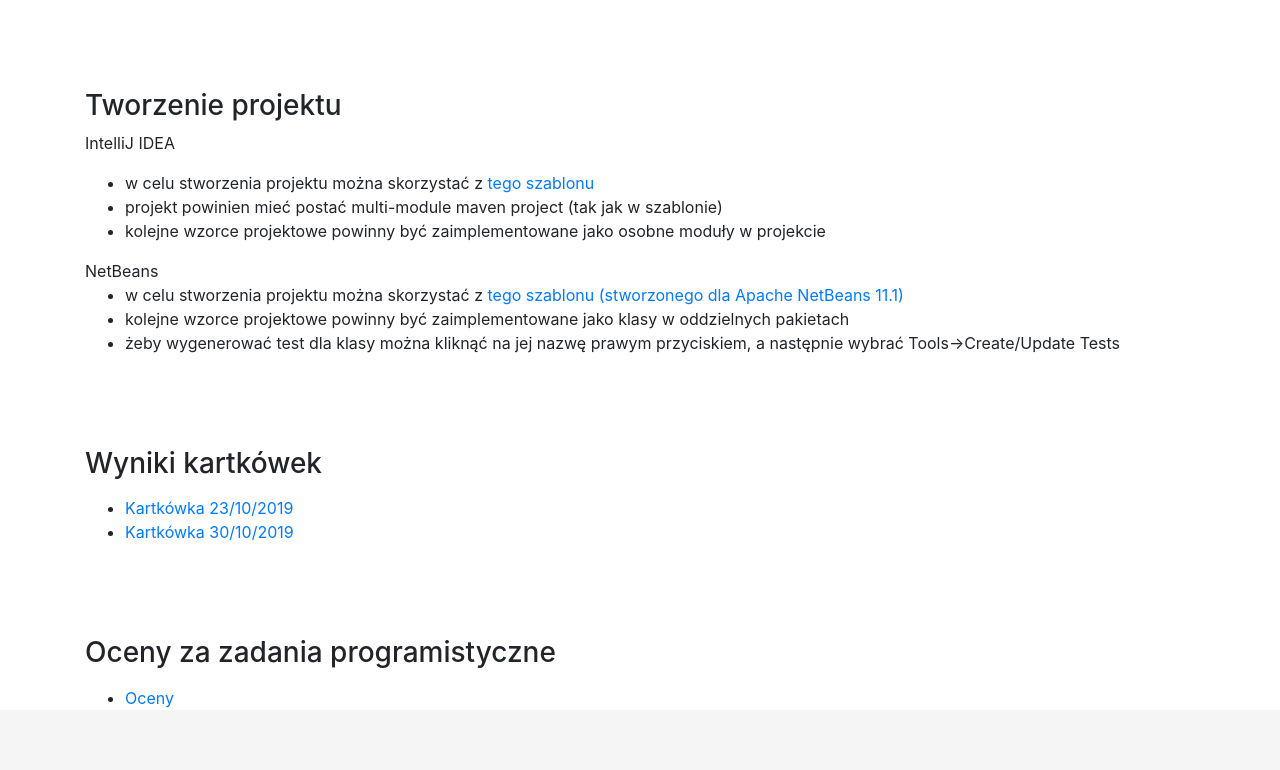
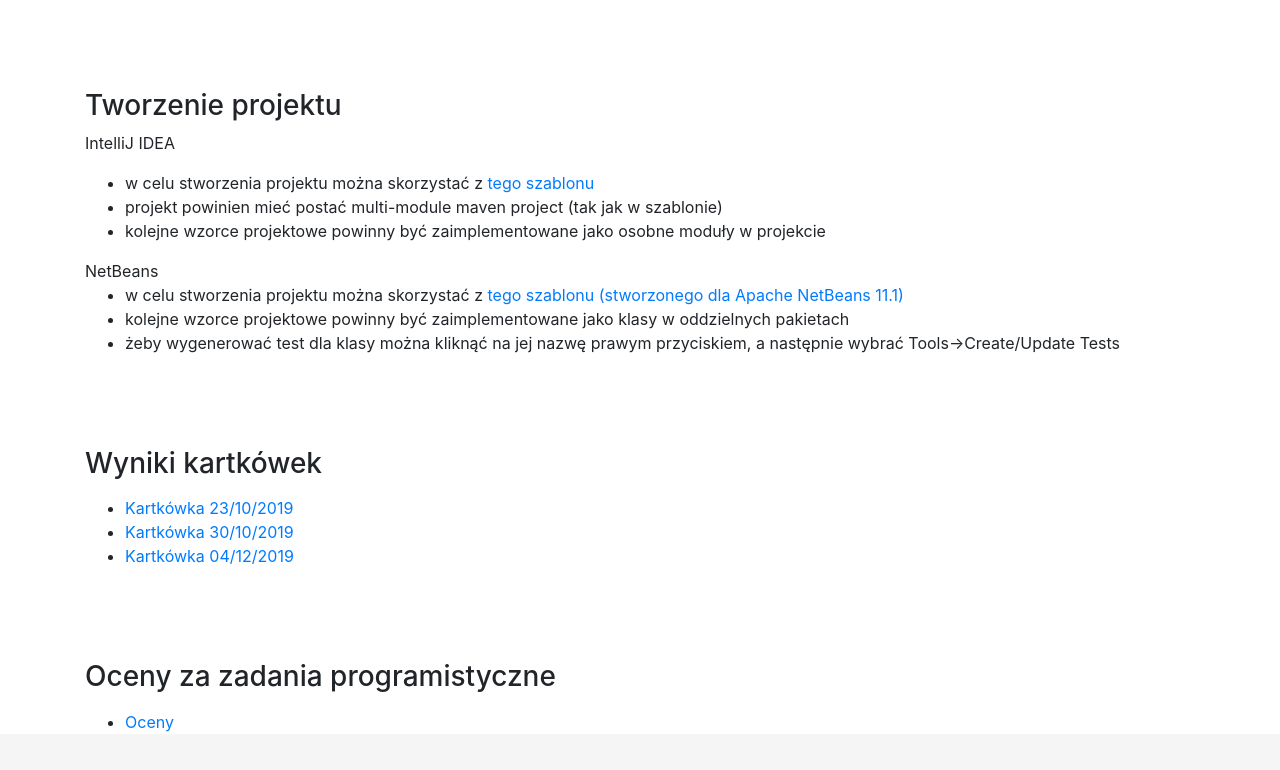
Before and after one commit to lukaszgaza/lukaszgaza-www, a plain HTML site: page object-oriented-programming.html in a window 1280 px wide. Shown: the part 1727-2497 px from the top of the page. Drawn offline with Linux system fonts and the light colour scheme.

Commit message:
Added results of 3rd quiz

```diff
--- a/object-oriented-programming.html
+++ b/object-oriented-programming.html
@@ -144,6 +144,7 @@
 				<ul>
 					<li><a href="oop-tests/quiz_23_10.pdf">Kartkówka 23/10/2019</a></li>
 					<li><a href="oop-tests/quiz_30_10.pdf">Kartkówka 30/10/2019</a></li>
+					<li><a href="oop-tests/quiz_04_12.pdf">Kartkówka 04/12/2019</a></li>
 				</ul>
 			</p>
 		</div>
```
Also changed, not shown: 1 other file.
